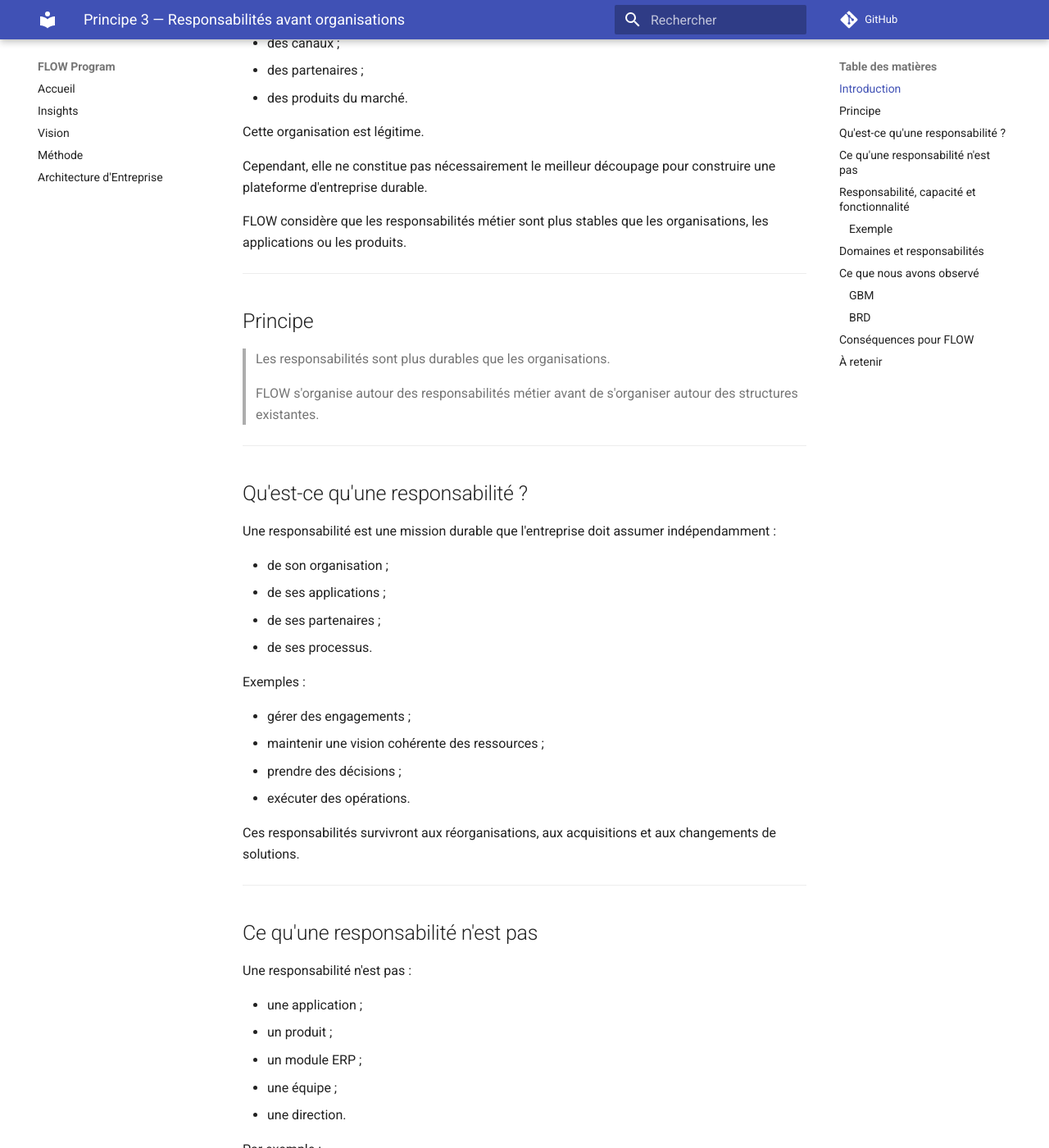
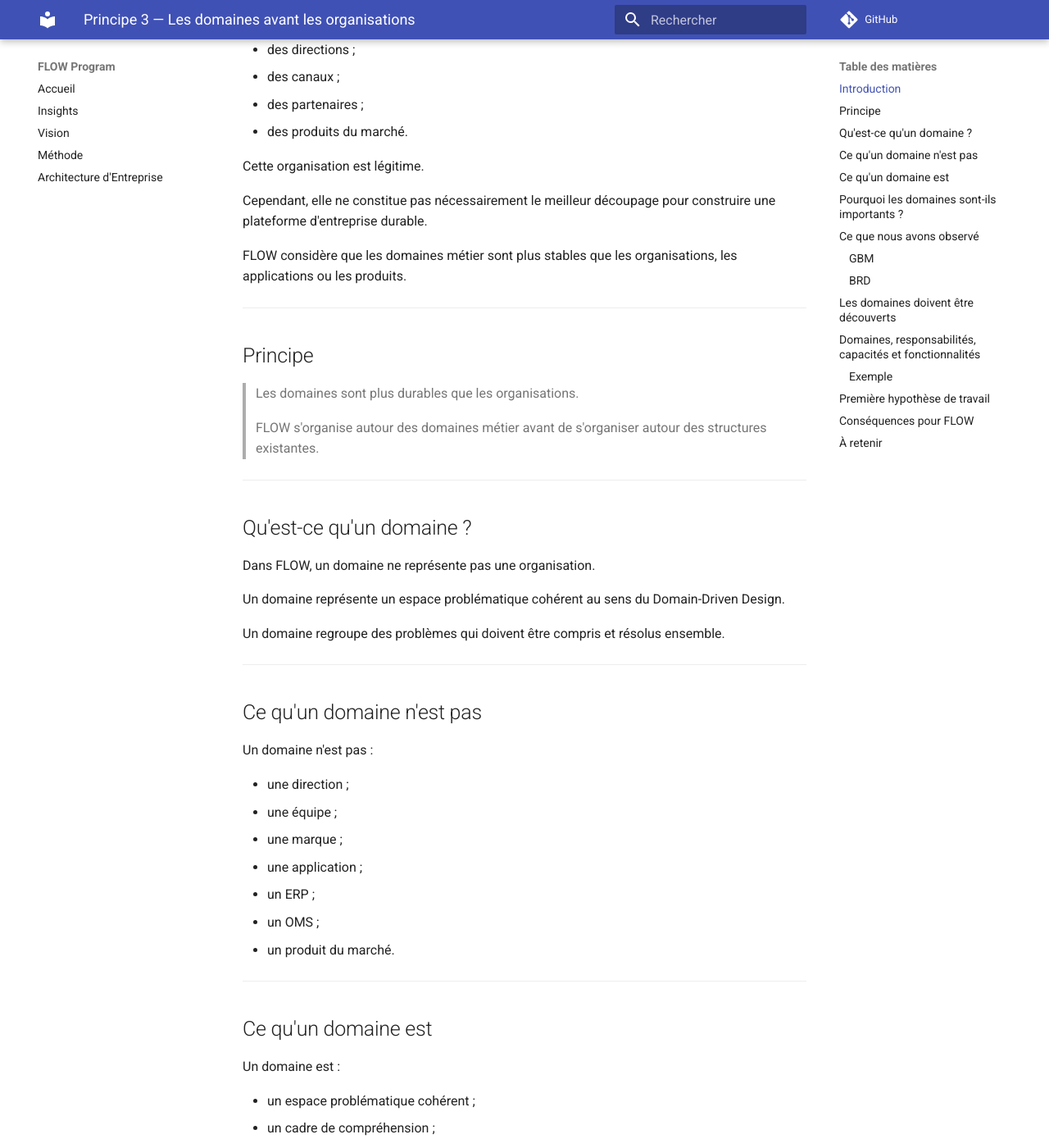
Before and after one commit to laurent-sintes/FLOW-Program, an MkDocs documentation site: the page built from docs/architecture-entreprise/principes-directeurs/3-responsabilites-avant-organisations.md, in a window 1280 px wide and 1400 px high, scrolled down 375 px. Shown: the whole window at 82% size. Built offline with MkDocs 1.6.1 and Material for MkDocs 9.7.7, drawn with Linux system fonts in a browser that asks for light colours; comment, search, counter and statistics services are not loaded; some of the changed text lies outside the part shown.

Commit message:
Refocus principle 3 on domains before organizations

```diff
--- a/docs/architecture-entreprise/principes-directeurs/3-responsabilites-avant-organisations.md
+++ b/docs/architecture-entreprise/principes-directeurs/3-responsabilites-avant-organisations.md
@@ -1,4 +1,4 @@
-# Principe 3 — Responsabilités avant organisations
+# Principe 3 — Les domaines avant les organisations
 
 ## Introduction
 
@@ -17,60 +17,144 @@
 
 Cependant, elle ne constitue pas nécessairement le meilleur découpage pour construire une plateforme d'entreprise durable.
 
-FLOW considère que les responsabilités métier sont plus stables que les organisations, les applications ou les produits.
+FLOW considère que les domaines métier sont plus stables que les organisations, les applications ou les produits.
 
 ---
 
 ## Principe
 
-> Les responsabilités sont plus durables que les organisations.
+> Les domaines sont plus durables que les organisations.
 >
-> FLOW s'organise autour des responsabilités métier avant de s'organiser autour des structures existantes.
+> FLOW s'organise autour des domaines métier avant de s'organiser autour des structures existantes.
 
 ---
 
-## Qu'est-ce qu'une responsabilité ?
+## Qu'est-ce qu'un domaine ?
 
-Une responsabilité est une mission durable que l'entreprise doit assumer indépendamment :
+Dans FLOW, un domaine ne représente pas une organisation.
 
-- de son organisation ;
-- de ses applications ;
-- de ses partenaires ;
-- de ses processus.
+Un domaine représente un espace problématique cohérent au sens du Domain-Driven Design.
 
-Exemples :
-
-- gérer des engagements ;
-- maintenir une vision cohérente des ressources ;
-- prendre des décisions ;
-- exécuter des opérations.
-
-Ces responsabilités survivront aux réorganisations, aux acquisitions et aux changements de solutions.
+Un domaine regroupe des problèmes qui doivent être compris et résolus ensemble.
 
 ---
 
-## Ce qu'une responsabilité n'est pas
+## Ce qu'un domaine n'est pas
 
-Une responsabilité n'est pas :
+Un domaine n'est pas :
 
+- une direction ;
+- une équipe ;
+- une marque ;
 - une application ;
-- un produit ;
-- un module ERP ;
-- une équipe ;
-- une direction.
-
-Par exemple :
-
-- utiliser SAP n'est pas une responsabilité ;
-- gérer le module SD n'est pas une responsabilité ;
-- gérer les engagements commerciaux est une responsabilité.
+- un ERP ;
+- un OMS ;
+- un produit du marché.
 
 ---
 
-## Responsabilité, capacité et fonctionnalité
+## Ce qu'un domaine est
+
+Un domaine est :
+
+- un espace problématique cohérent ;
+- un cadre de compréhension ;
+- un outil d'urbanisme ;
+- un moyen de délimiter les responsabilités.
+
+---
+
+## Pourquoi les domaines sont-ils importants ?
+
+Les organisations évoluent constamment.
+
+On observe régulièrement :
+
+- des réorganisations ;
+- des acquisitions ;
+- des changements de périmètre ;
+- des créations ou suppressions de marques ;
+- des changements de partenaires.
+
+Les domaines évoluent beaucoup plus lentement.
+
+Ils représentent les grandes missions permanentes que l'entreprise doit assumer.
+
+---
+
+## Ce que nous avons observé
+
+### GBM
+
+Les ateliers sont souvent structurés autour :
+
+- des marques ;
+- des enseignes ;
+- des applications historiques.
+
+Pourtant, l'apparition de UR montre que certaines problématiques dépassent naturellement ces frontières.
+
+### BRD
+
+Les responsabilités liées :
+
+- aux engagements ;
+- aux décisions ;
+- aux ressources ;
+- à l'exécution ;
+
+traversent SAP, NewStore, Maersk et les partenaires logistiques.
+
+Aucune application ne porte naturellement ces problématiques dans leur intégralité.
+
+---
+
+## Les domaines doivent être découverts
+
+Les métiers décrivent naturellement leurs besoins à travers leur organisation.
+
+Un responsable logistique parlera :
+
+- de transport ;
+- d'entrepôt ;
+- de picking ;
+- de packing.
+
+Un responsable retail parlera :
+
+- de magasin ;
+- de stock magasin ;
+- de Ship From Store.
+
+Un responsable wholesale parlera :
+
+- de précommandes ;
+- d'allocations ;
+- de clients B2B.
+
+Pourtant, derrière ces discours, on retrouve souvent les mêmes problématiques fondamentales :
+
+- visibilité des ressources ;
+- engagement ;
+- décision ;
+- exécution.
+
+Les domaines ne sont pas directement observables.
+
+Ils doivent être découverts.
+
+Les interviews produisent des symptômes.
+
+Les insights permettent de faire émerger les domaines.
+
+---
+
+## Domaines, responsabilités, capacités et fonctionnalités
 
 FLOW distingue plusieurs niveaux de conception.
 
+Domaine
+↓
 Responsabilité
 ↓
 Capacité
@@ -78,6 +162,8 @@
 Fonctionnalité
 
 ### Exemple
+
+Domaine : Supply
 
 Responsabilité : maintenir une vision cohérente des ressources.
 
@@ -93,36 +179,20 @@
 
 Les capacités évoluent plus lentement.
 
-Les responsabilités sont les plus stables.
+Les responsabilités sont plus stables.
+
+Les domaines sont les éléments les plus durables.
 
 ---
 
-## Domaines et responsabilités
+## Première hypothèse de travail
 
-Les responsabilités sont regroupées dans des domaines plus larges.
-
-Première hypothèse de travail :
+FLOW identifie aujourd'hui une première structuration de domaines :
 
 - Demand ;
 - Supply.
 
-Les domaines structurent l'urbanisme.
-
-Les responsabilités structurent les capacités.
-
----
-
-## Ce que nous avons observé
-
-### GBM
-
-L'apparition de UR montre que certaines responsabilités dépassent naturellement les frontières des marques et des applications historiques.
-
-### BRD
-
-Les responsabilités liées à la décision, à la promesse ou à la visibilité des ressources traversent SAP, NewStore et les systèmes logistiques.
-
-Aucune application ne porte naturellement ces responsabilités dans leur intégralité.
+Ces domaines seront détaillés dans les principes suivants.
 
 ---
 
@@ -134,7 +204,7 @@
 - les applications historiques ;
 - les catégories de progiciels du marché.
 
-FLOW cherche à identifier les responsabilités durables que l'entreprise devra continuer à porter quelle que soit son organisation future.
+FLOW cherche à identifier les espaces problématiques durables que l'entreprise devra continuer à maîtriser quelle que soit son organisation future.
 
 ---
 
@@ -146,6 +216,6 @@
 
 Les partenaires changent.
 
-Les responsabilités demeurent.
+Les domaines demeurent.
 
-FLOW urbanise la plateforme autour des responsabilités métier afin de construire un modèle plus stable, plus cohérent et plus durable.
+FLOW urbanise la plateforme autour des domaines métier afin de construire un modèle plus stable, plus cohérent et plus durable.
```
